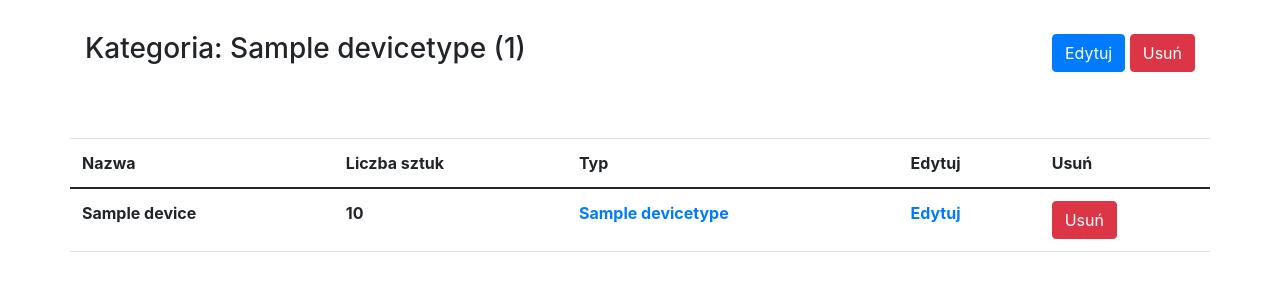
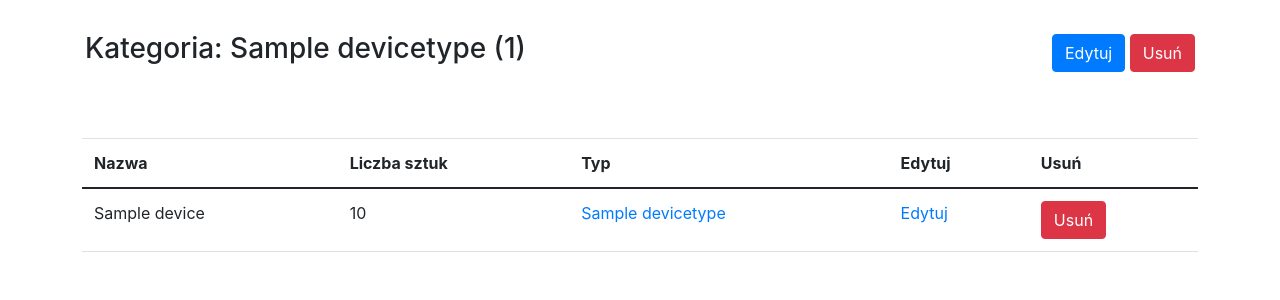
Before and after one commit to DEENUU1/silent-service, a Django app: page /warehouse/device_type/1/ in a window 1280 px wide. Shown: the part 56-356 px from the top of the page. Run offline with Django 4.2, Linux system fonts and the light colour scheme; a user stored in the database is signed in; tables that the repository leaves empty hold one stand-in row (values such as "Sample post"); lists and menus that the app fills with data are empty; some libraries are stand-ins or nearby versions.

Commit message:
bugfix: responsive table for device type details

```diff
--- a/templates/warehouse/device_type_detail.html
+++ b/templates/warehouse/device_type_detail.html
@@ -2,13 +2,13 @@
 {% load crispy_forms_tags %}
 
 
-{% block meta_title%} Serwis | {{object.name}} {% endblock %}
+{% block meta_title %} Serwis | {{ object.name }} {% endblock %}
 
 {% block content %}
 
     <div class="container mt-4">
     <div class="d-flex justify-content-between align-items-center mb-3">
-        <h1 class="h3">Kategoria: {{ object.name }} ({{device_count}})</h1>
+        <h1 class="h3">Kategoria: {{ object.name }} ({{ device_count }})</h1>
         <div>
             <a href="{% url 'warehouse:device-type-update' object.id %}" class="btn btn-primary">Edytuj</a>
             <form action="{% url 'warehouse:device-type-delete' object.id %}" method="POST" class="d-inline-block">
@@ -19,7 +19,8 @@
     </div>
     <div>
         <div class="row mb-4">
-            <table class="table table-hover mt-5">
+            <div class="table-responsive mt-5">
+                <table class="table table-hover">
                     <thead>
                     <tr>
                         <th scope="col">Nazwa</th>
@@ -32,22 +33,25 @@
                     <tbody>
                     {% for object in devices %}
                         <tr>
-                    <th scope="row">{{object.name}}</th>
-                    <th>{{object.quantity}}</th>
-                    <th><a href="{% url 'warehouse:device-type-detail' object.device_type.id %}">{{object.device_type.name}}</a>
-                    </th>
-                    <th><a href="{% url 'warehouse:device-update' object.id %}">Edytuj</a></th>
-                    <th>
+                            <td>{{ object.name }}</td>
+                            <td>{{ object.quantity }}</td>
+                            <td>
+                                <a href="{% url 'warehouse:device-type-detail' object.device_type.id %}">{{ object.device_type.name }}</a>
+                            </td>
+                            <td><a href="{% url 'warehouse:device-update' object.id %}">Edytuj</a></td>
+                            <td>
                                 <form action="{% url 'warehouse:device-delete' object.id %}" method="POST">
                                     {% csrf_token %}
                                     <button class="btn btn-danger" type="submit">Usuń</button>
                                 </form>
-                    </th>
+                            </td>
                         </tr>
                     {% endfor %}
                     </tbody>
                 </table>
             </div>
+
+        </div>
     </div>
 {% endblock %}
 </div>
```
Lines whose indentation alone changed are shown as unchanged.
